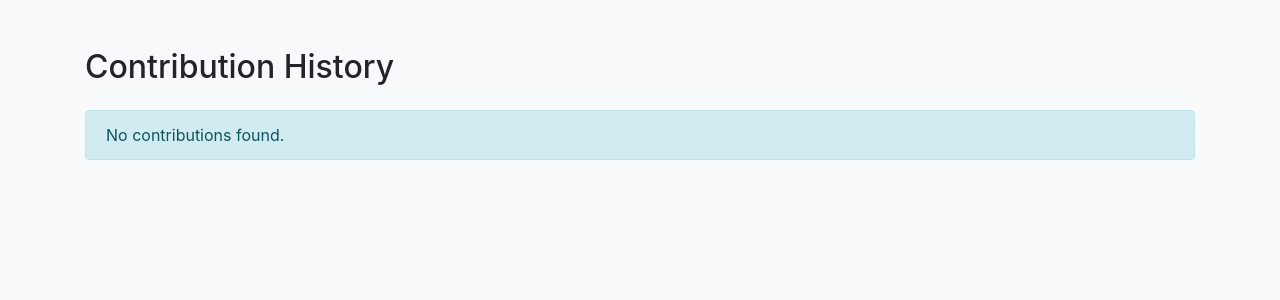
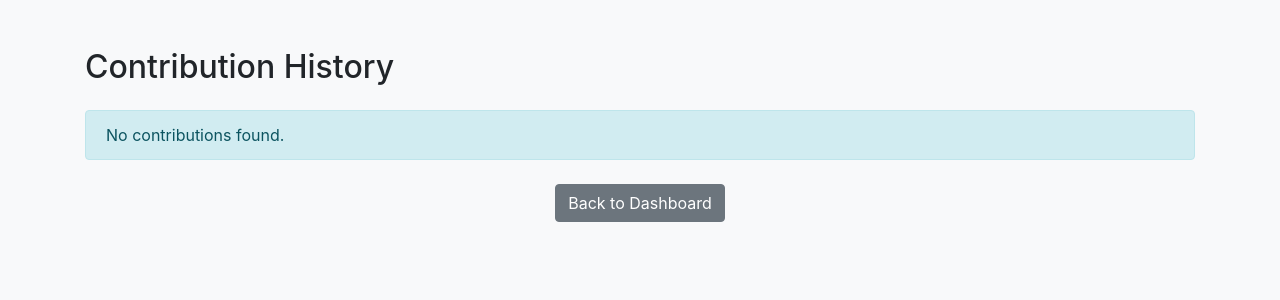
Before and after one commit to mukamisrealm/ChapChapPay, a PHP site: page /view_contrib.php in a window 1280 px wide. Shown: the top 300 px of the page. Run offline with PHP 8.4, Linux system fonts and the light colour scheme; the visitor is signed in with stand-in values (Sample User, id 1); data that the repository does not hold is empty.

Commit message:
added a back to dashboard redirectory

```diff
--- a/view_contrib.php
+++ b/view_contrib.php
@@ -59,6 +59,9 @@ $result = $stmt->get_result();
   <?php else: ?>
     <div class="alert alert-info">No contributions found.</div>
   <?php endif; ?>
+   <div class="text-center mt-4">
+    <a href="<?php echo ($_SESSION['role'] === 'treasurer') ? 'treasurerdashboard.php' : 'memberdashboard.php'; ?>" class="btn btn-secondary">Back to Dashboard</a>
+  </div>
 </div>
 
 </body>
```
